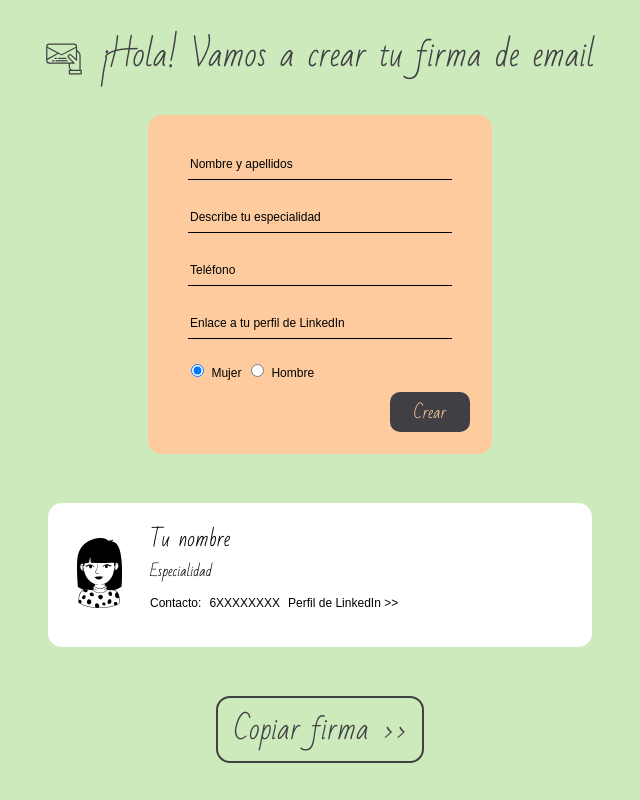
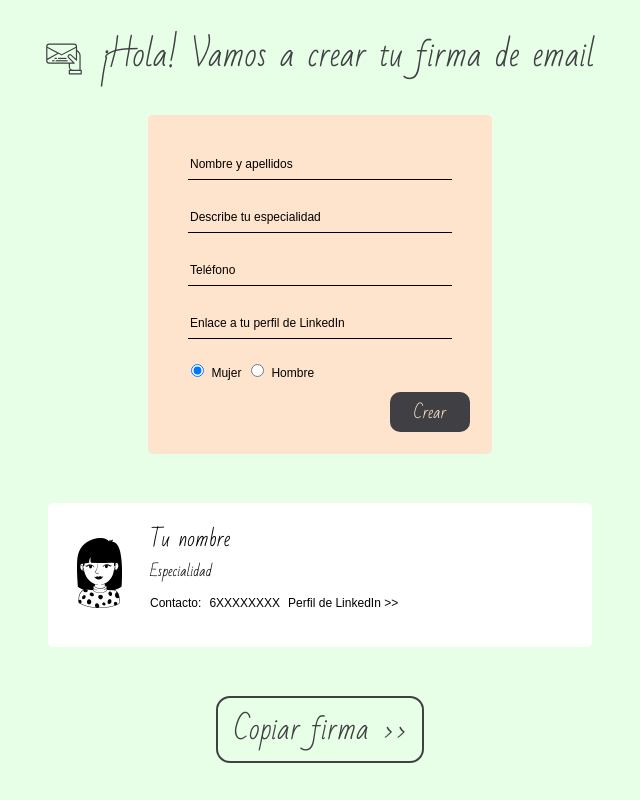
Before and after one commit to mdmperez/mdmperez.github.io, a plain HTML site: page creador-firmas/index.html in a window 1280 px wide. Shown: the whole page, without its empty margins (320-960 px from the left). Drawn offline with Linux system fonts and the light colour scheme.

Commit message:
change colors

```diff
--- a/creador-firmas/css.css
+++ b/creador-firmas/css.css
@@ -51,9 +51,9 @@ table {
 :root {
     --color-positive: #ffffff;
     --color-negative: #000000;
-    --color-main: #cceabb;
+    --color-main: #e6ffe6;
     --color-strong: #3f3f44;
-    --color-soft: #fdcb9e;
+    --color-soft: #fee4cd;
     --color-neutral: #f7f7f7;
 }
 
@@ -107,7 +107,7 @@ svg {
     background: var(--color-soft);
     padding: 22px;
     margin: auto;
-    border-radius: 14px;
+    border-radius: 5px;
     width: 300px;
     font-family: 'Rubik', sans-serif;
 }
@@ -185,7 +185,7 @@ svg {
 
 .results-wrapper {
     background-color: var(--color-positive);
-    border-radius: 14px;
+    border-radius: 5px;
     height: 100px;
     padding: 22px;
     margin: 12px auto;
```
